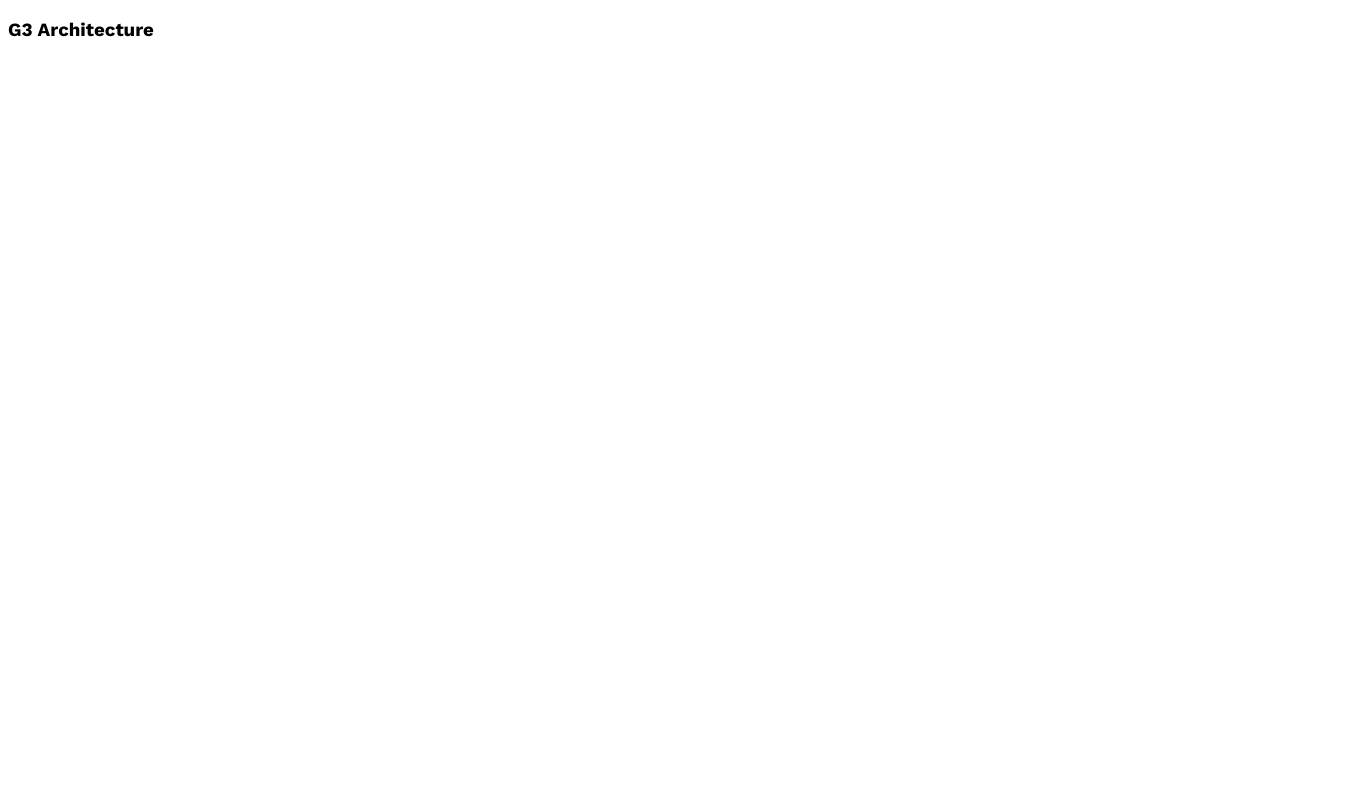
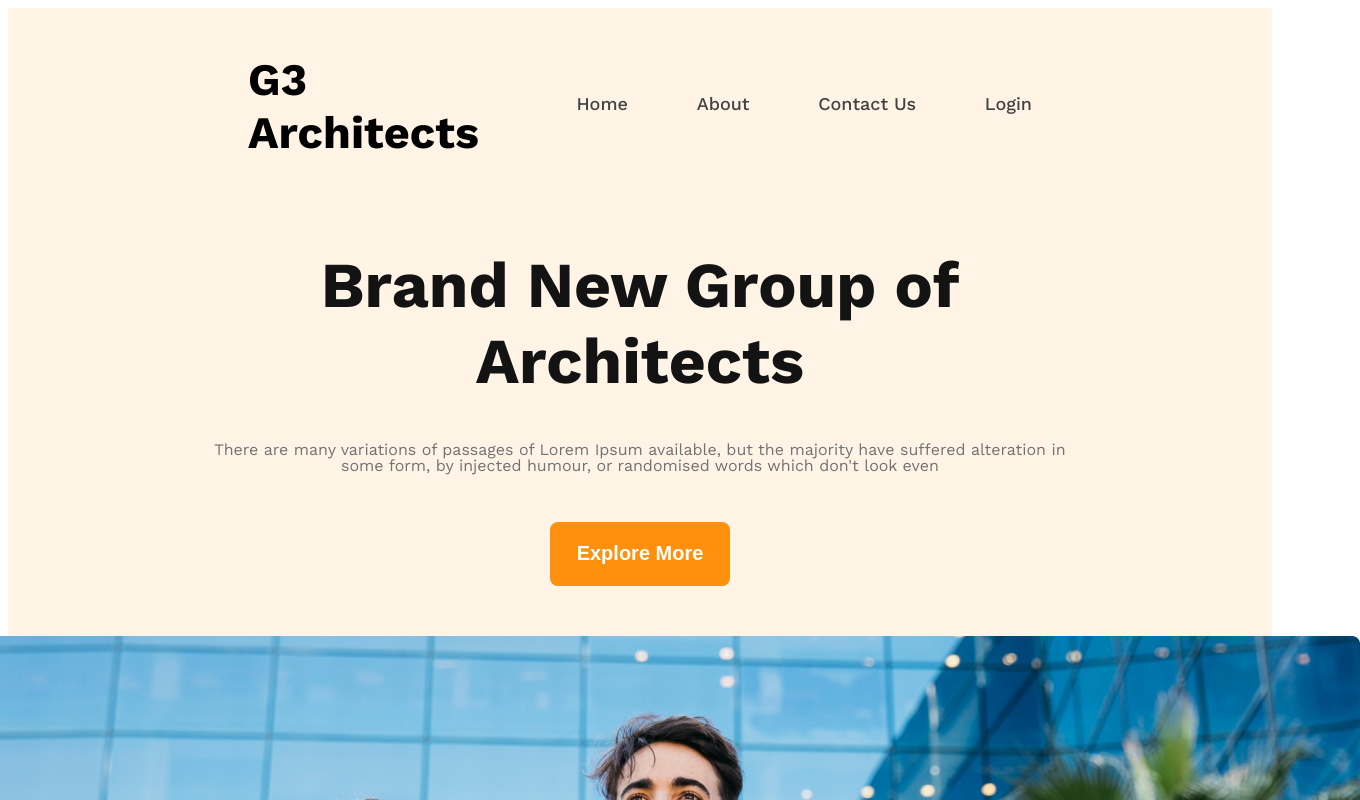
Before and after one commit to killuaZoldyck69/G3-Architecture, a plain HTML site: page index.html in a window 1280 px wide. Shown: the top 800 px of the page, 1360 px wide, since content can reach past the window. Drawn offline with nearby package versions, Linux system fonts and the light colour scheme.

Commit message:
Add button and image in banner section

```diff
--- a/Styles/style.css
+++ b/Styles/style.css
@@ -7,3 +7,92 @@
   font-weight: 400;
   font-style: normal;
 }
+
+/* Shared styles */
+.display-flex {
+  display: flex;
+}
+.dark-1 {
+  color: #131313;
+}
+.dark-2 {
+  color: #424242;
+}
+.dark-3 {
+  color: #727272;
+}
+.color-orange {
+  color: #ff900e;
+}
+.color-white {
+  color: white;
+}
+.bg-color {
+  background-color: rgba(255, 144, 14, 0.1);
+}
+.header-padding {
+  padding: 0px 240px;
+}
+.btn {
+  background-color: #ff900e;
+  border-radius: 8px;
+  border: none;
+  font-size: 20px;
+  font-weight: 600;
+  width: 180px;
+  height: 64px;
+  justify-content: center;
+}
+.btn a {
+  text-decoration: none;
+  color: white;
+}
+/* Header section styles */
+
+/* style navbar */
+.navbar {
+  justify-content: space-between;
+  align-items: center;
+}
+.brand {
+  font-size: 45px;
+  font-weight: bold;
+}
+.nav-links {
+  list-style: none;
+  width: 477px;
+  height: 26px;
+  justify-content: space-between;
+}
+.nav-links a {
+  text-decoration: none;
+  font-size: 18px;
+  font-weight: 500;
+}
+
+/* Style banner */
+.banner {
+  flex-direction: column;
+  align-items: center;
+}
+.banner-heading {
+  width: 862px;
+  text-align: center;
+}
+.banner-tittle {
+  font-size: 64px;
+  font-weight: bold;
+}
+.banner-content {
+  font-size: 16px;
+  line-height: 16px;
+}
+.banner .btn {
+  margin-top: 32px;
+}
+.banner-img {
+  width: 1440px;
+  height: 700px;
+  margin-top: 50px;
+  margin-bottom: 45px;
+}
--- a/index.html
+++ b/index.html
@@ -7,8 +7,28 @@
     <link rel="stylesheet" href="Styles/style.css" />
   </head>
   <body class="work-sans-font">
-    <header>
-      <nav><h3 class="brand">G3 Architecture</h3></nav>
+    <header class="bg-color header-padding">
+      <nav class="navbar display-flex">
+        <h3 class="brand">G3 Architects</h3>
+        <ul class="nav-links display-flex">
+          <li class="items"><a class="dark-2" href="">Home</a></li>
+          <li class="items"><a class="dark-2" href="">About</a></li>
+          <li class="items"><a class="dark-2" href="">Contact Us</a></li>
+          <li class="items"><a class="dark-2" href="">Login</a></li>
+        </ul>
+      </nav>
+      <div class="banner display-flex">
+        <div class="banner-heading">
+          <h1 class="banner-tittle dark-1">Brand New Group of Architects</h1>
+          <p class="banner-content dark-3">
+            There are many variations of passages of Lorem Ipsum available, but
+            the majority have suffered alteration in some form, by injected
+            humour, or randomised words which don't look even
+          </p>
+        </div>
+        <button class="btn"><a href="">Explore More</a></button>
+        <img src="images/banner.png" alt="" class="banner-img" />
+      </div>
     </header>
     <main></main>
     <footer></footer>
```
